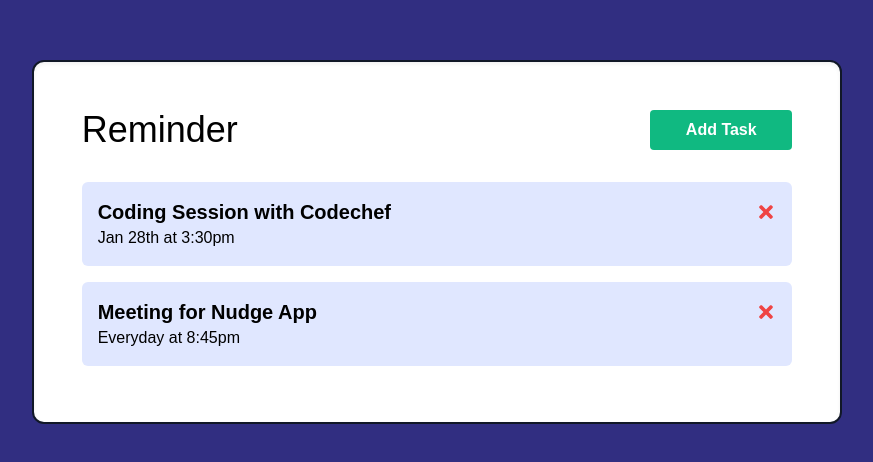
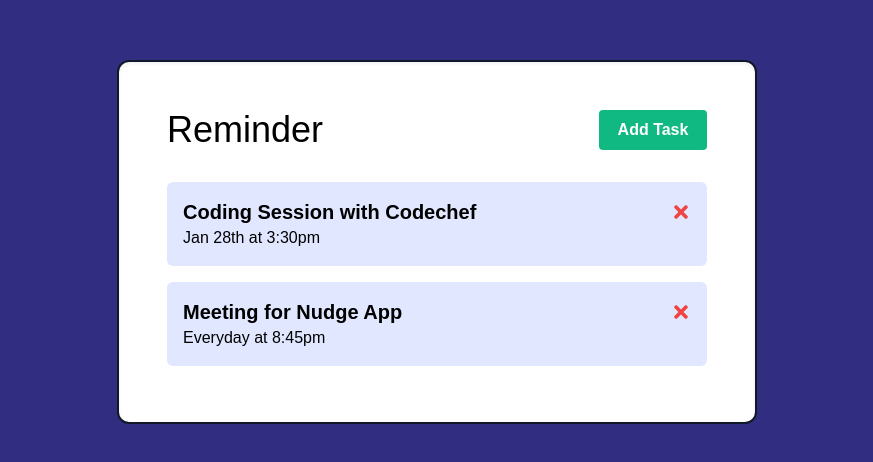
Before and after one commit to AbhinavRobinson/one-react-app, a React (Create React App) app: page / in a window 1280 px wide. Shown: the part 158-620 px from the top of the page, without its empty margins (203-1076 px from the left). Built offline with nearby package versions, Linux system fonts and the light colour scheme.

Commit message:
(feat): ability to delete (only ui)

```diff
--- a/src/App.tsx
+++ b/src/App.tsx
@@ -23,11 +23,22 @@ const App = () => {
     },
   ]);
 
+  /**
+   * DELETE TASK
+   */
+  const deleteTask = (id: string) => {
+    setTasks(tasks.filter((task) => task.id !== id));
+  };
+
   return (
     <div className="flex items-center justify-center w-screen h-screen p-8 m-0 bg-indigo-900">
-      <div className="flex flex-col w-2/3 h-auto p-12 m-0 bg-white border-2 border-gray-900 shadow-inner rounded-xl">
+      <div className="flex flex-col w-2/3 h-auto max-w-screen-sm p-12 m-0 bg-white border-2 border-gray-900 shadow-inner rounded-xl">
         <Header />
-        <Tasks tasks={tasks} />
+        {tasks.length > 0 ? (
+          <Tasks tasks={tasks} onDelete={deleteTask} />
+        ) : (
+          "No Tasks Added"
+        )}
       </div>
     </div>
   );
--- a/src/components/Task.tsx
+++ b/src/components/Task.tsx
@@ -3,12 +3,15 @@ import { FaTimes } from "react-icons/fa";
 /** Task Component
  * @returns Single Task
  */
-const Task = ({ task }: { task: any }) => {
+const Task = ({ task, onDelete }: { task: any; onDelete: any }) => {
   return (
     <div className="w-full p-4 my-2 bg-indigo-100 rounded-md hover:bg-indigo-200">
       <h3 className="flex flex-row justify-between w-full text-xl font-semibold">
         {task.text}
-        <FaTimes className="self-center text-red-500 rounded-full cursor-pointer hover:text-red-600" />
+        <FaTimes
+          className="self-center text-red-500 rounded-full cursor-pointer hover:text-red-600"
+          onClick={() => onDelete(task.id)}
+        />
       </h3>
       <p>{task.day}</p>
     </div>
--- a/src/components/Tasks.tsx
+++ b/src/components/Tasks.tsx
@@ -3,12 +3,12 @@ import Task from "./Task";
 /** Tasks Component
  * @returns Tasks
  */
-const Tasks = ({ tasks }: { tasks: any[] }) => {
+const Tasks = ({ tasks, onDelete }: { tasks: any[]; onDelete: any }) => {
   return (
     <>
       {console.log(tasks)}
       {tasks.map((task) => (
-        <Task key={task.id} task={task} />
+        <Task key={task.id} task={task} onDelete={onDelete} />
       ))}
     </>
   );
```
Also changed, not shown: 1 other file (tests, documents, lock files or other folders).
